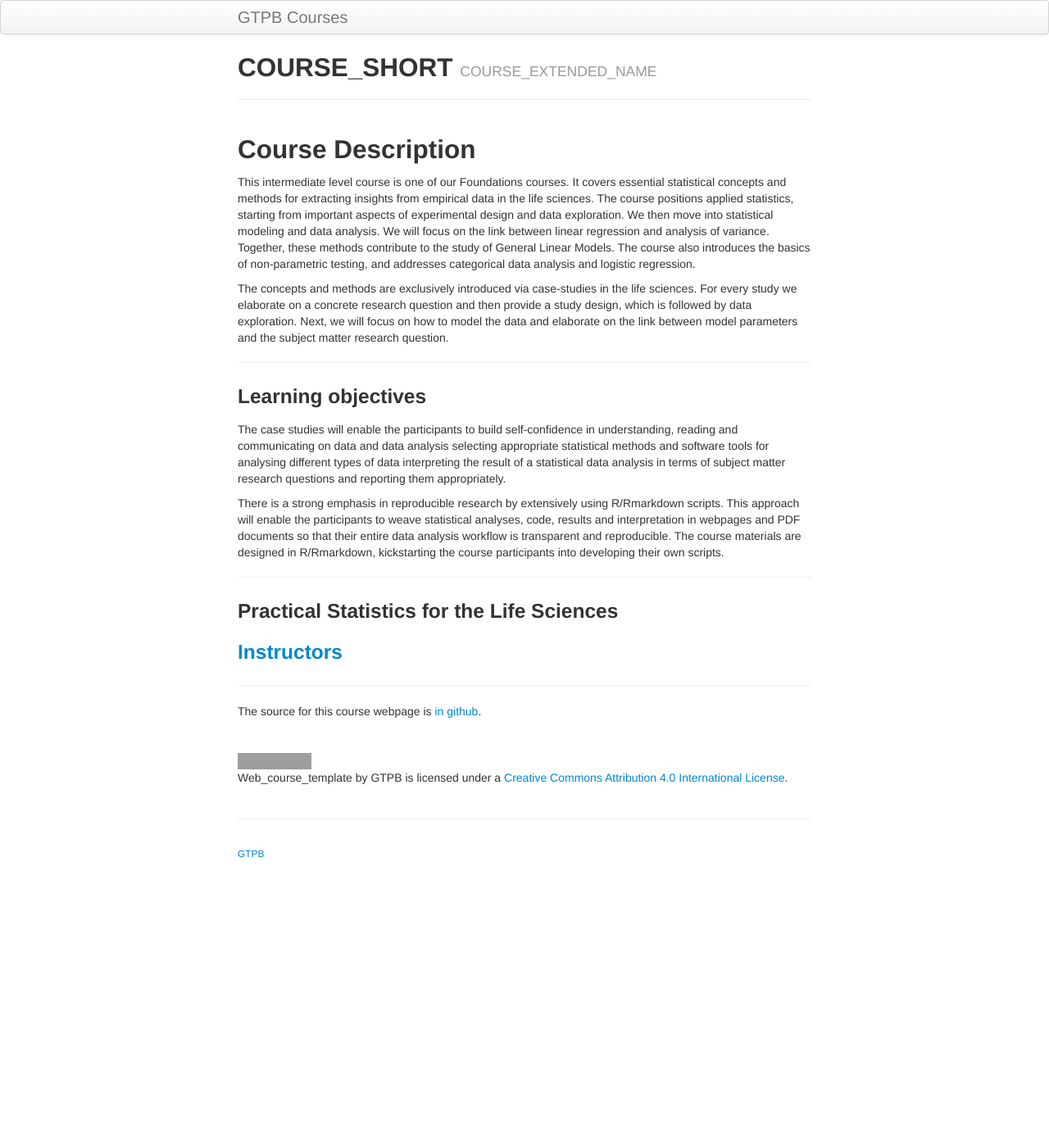
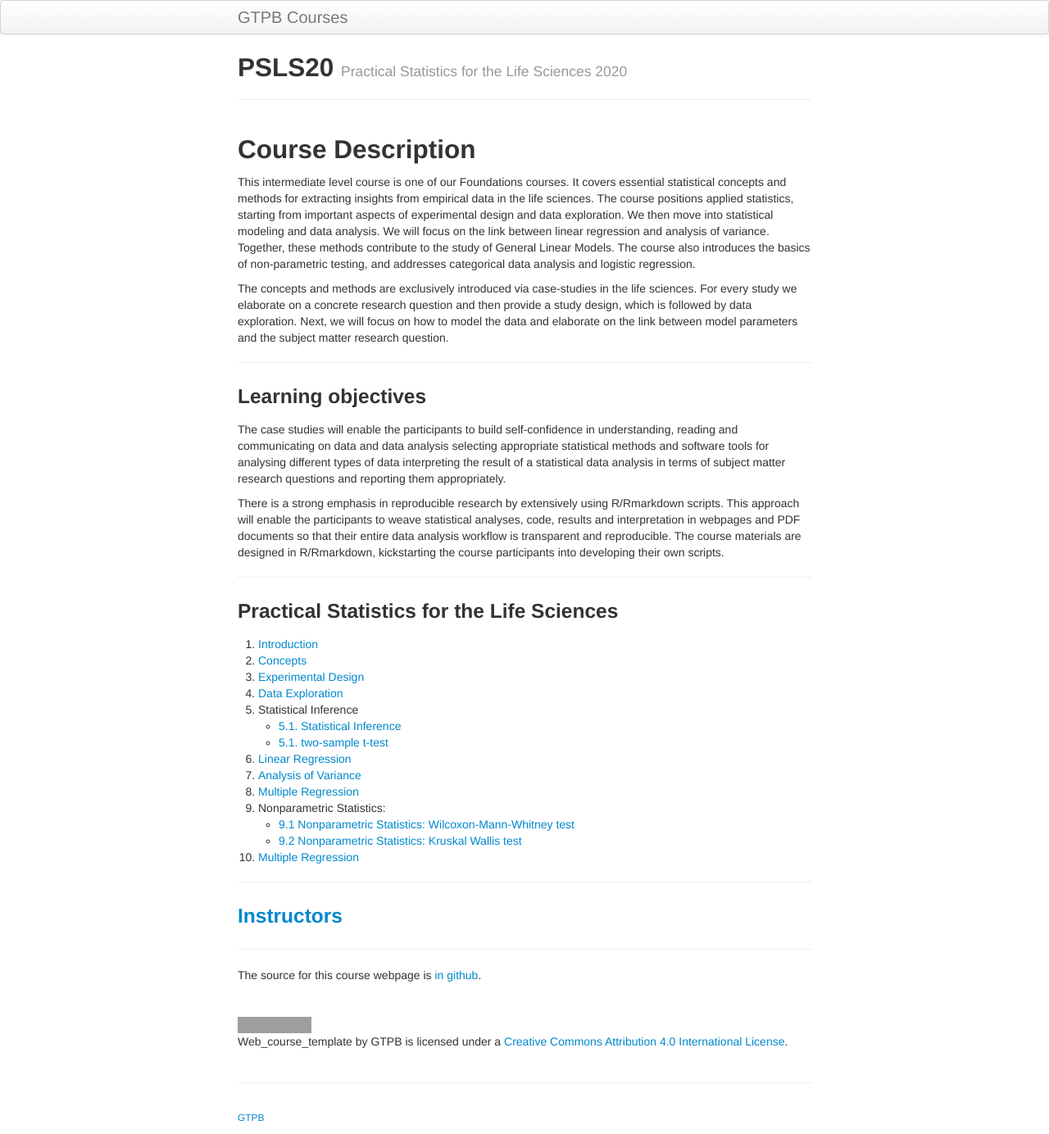
Before and after one commit to GTPB/PSLS20, a Jekyll site: the page built from index.md, in a window 1280 px wide. Shown: the whole page at 82% size. Built offline with Jekyll 4.4.1, drawn with Linux system fonts in a browser that asks for light colours; our own code applies the rules of GitHub Pages for plain Markdown files; before the commit the page ends 1062 px from its top, so only the background shows below that; grey boxes are pictures that could not be loaded.

Commit message:
index with lecture slides

```diff
--- a/index.md
+++ b/index.md
@@ -8,7 +8,7 @@ schemadotorg:
   # Course details
        # "name" -> The acronym and extended name of the course, separated by " - "
        # "description" -> Short description of the course
-  name: "COURSE_SHORT - COURSE_EXTENDED_NAME"
+  name: "PSLS20 - Practical Statistics for the Life Sciences 2020"
   description: ""
 
   # Keywords -> Consult EDAM:Topic
@@ -62,8 +62,22 @@ There is a strong emphasis in reproducible research by extensively using R/Rmark
 
 ### Practical Statistics for the Life Sciences
 
+1. [Introduction](pages/01-intro.html)
+2. [Concepts](pages/02-concepts.html)
+3. [Experimental Design](pages/03-experimentalDesign.html)
+4. [Data Exploration](pages/04-dataExploration.html)
+5. Statistical Inference
+    - [5.1. Statistical Inference](pages/05-statisticalInference.html)
+    - [5.1. two-sample t-test](pages/05-statisticalInference-twosampleT.html)
+6. [Linear Regression](pages/06-linearRegression.html)
+7. [Analysis of Variance](pages/07-Anova.html)
+8. [Multiple Regression](pages/08-MultipleRegression.html)
+9. Nonparametric Statistics:
+    - [9.1 Nonparametric Statistics: Wilcoxon-Mann-Whitney test](pages/09-NonparametericStatistics-WilcoxonMannWhitney.html)
+    - [9.2 Nonparametric Statistics: Kruskal Wallis test](pages/09-NonparametericStatistics-KruskalWallis.html)
+10. [Multiple Regression](pages/10-MultipleRegression.html)
 
-
+---
 
 
 ### [Instructors](pages/instructors.md)
```
